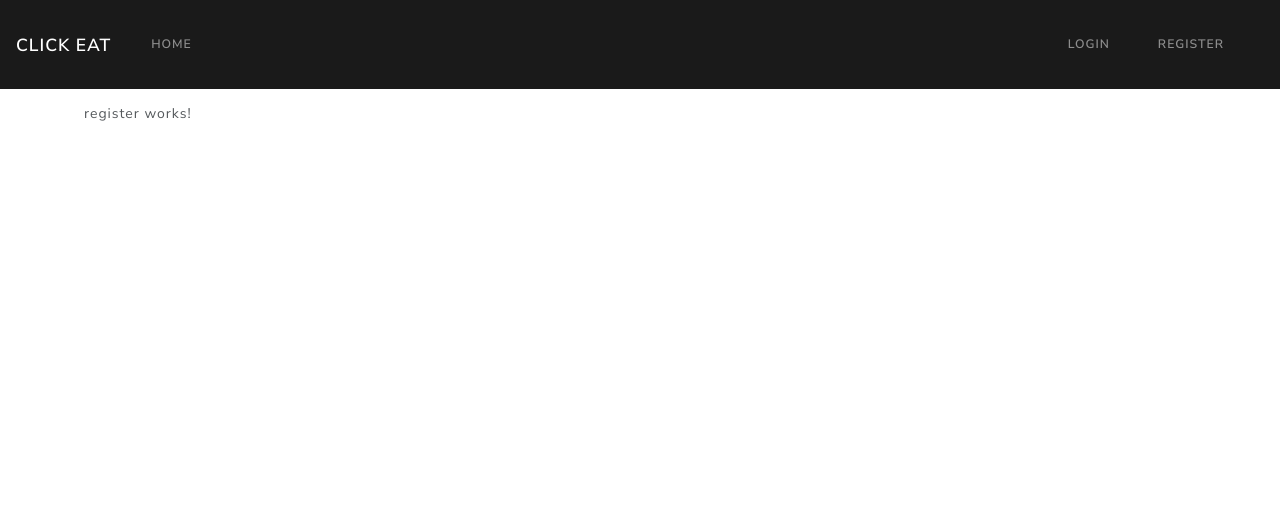
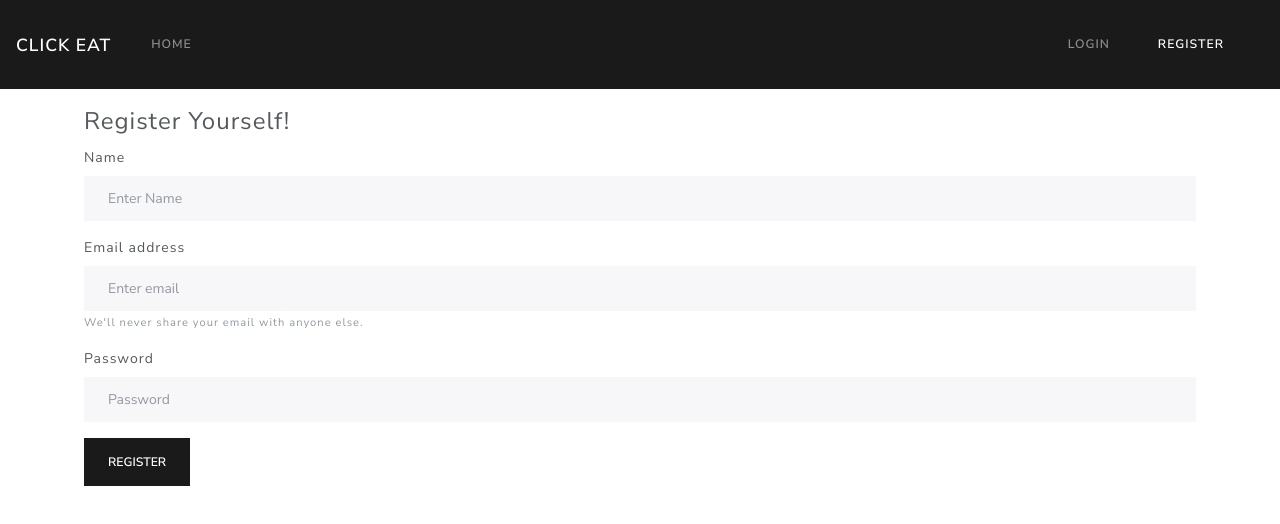
Before and after one commit to pshinde-personal/click-eat-ui, an Angular app: page /register in a window 1280 px wide. Shown: the top 524 px of the page. Built offline with nearby package versions, Linux system fonts and the light colour scheme.

Commit message:
add basic ui login, and registration

```diff
--- a/src/app/app-routing.module.ts
+++ b/src/app/app-routing.module.ts
@@ -25,3 +25,6 @@ const routes: Routes = [
   exports: [RouterModule]
 })
 export class AppRoutingModule { }
+export const AppRoutingComponents = [
+  LoginComponent, ProfileComponent, HomeComponent, RegisterComponent
+]
--- a/src/app/components/home/home.component.html
+++ b/src/app/components/home/home.component.html
@@ -1 +1 @@
-<p>home works!</p>
+<h2>WELCOME TO Click-Eat!</h2>
--- a/src/app/components/login/login.component.html
+++ b/src/app/components/login/login.component.html
@@ -1 +1,16 @@
-<p>login works!</p>
+<form #form="ngForm" (ngSubmit)="onLoginSubmit()">
+  <legend>Login</legend>
+
+  <div class="form-group">
+    <label for="exampleInputEmail1">Email address</label>
+    <input name="email" [(ngModel)]="user.email" #email="ngModel" type="email" required class="form-control"
+      id="exampleInputEmail1" aria-describedby="emailHelp" placeholder="Enter email">
+    <small id="emailHelp" class="form-text text-muted">We'll never share your email with anyone else.</small>
+  </div>
+  <div class="form-group">
+    <label for="exampleInputPassword1">Password</label>
+    <input name="pass" [(ngModel)]="user.password" #pass="ngModel" type="password" class="form-control" required
+      id="exampleInputPassword1" placeholder="Password">
+  </div>
+  <button type="submit" class="btn btn-primary">Submit</button>
+</form>
--- a/src/app/components/login/login.component.ts
+++ b/src/app/components/login/login.component.ts
@@ -1,4 +1,4 @@
-import { Component, OnInit } from '@angular/core';
+import { Component, OnInit, ViewChild } from '@angular/core';
 
 @Component({
   selector: 'app-login',
@@ -8,8 +8,20 @@ import { Component, OnInit } from '@angular/core';
 export class LoginComponent implements OnInit {
 
   constructor() { }
+  @ViewChild('form') form;
+
+  user = {
+    email: '',
+    password: ''
+  }
 
   ngOnInit(): void {
   }
 
+  onLoginSubmit() {
+    const user = this.user
+
+    console.log(user);
+    this.form.reset();
+  }
 }
--- a/src/app/components/navbar/navbar.component.html
+++ b/src/app/components/navbar/navbar.component.html
@@ -7,17 +7,17 @@
 
   <div class="collapse navbar-collapse" id="navbarColor01">
     <ul class="navbar-nav mr-auto">
-      <li class="nav-item ">
+      <li class="nav-item " [routerLinkActive]="['active']" [routerLinkActiveOptions]="{exact: true}">
         <a class="nav-link" [routerLink]="['/']">Home
         </a>
       </li>
     </ul>
     <ul class="navbar-nav navbar-right">
-      <li class="nav-item ">
+      <li class="nav-item " [routerLinkActive]="['active']">
         <a class="nav-link" [routerLink]="['/login']">Login
         </a>
       </li>
-      <li class="nav-item ">
+      <li class="nav-item " [routerLinkActive]="['active']">
         <a class="nav-link" [routerLink]="['/register']">register
         </a>
       </li>
--- a/src/app/components/register/register.component.html
+++ b/src/app/components/register/register.component.html
@@ -1 +1,20 @@
-<p>register works!</p>
+<form #form="ngForm" (ngSubmit)="onRegisterSubmit()">
+  <legend>Register Yourself!</legend>
+  <div class="form-group">
+    <label for="exampleInputEmail1">Name</label>
+    <input type="Name" [(ngModel)]="user.name" name="name" #name="ngModel" class="form-control" id="exampleInputName1"
+      aria-describedby="NameHelp" placeholder="Enter Name">
+  </div>
+  <div class="form-group">
+    <label for="exampleInputEmail1">Email address</label>
+    <input type="email" [(ngModel)]="user.email" name="email" #email="ngModel" class="form-control"
+      id="exampleInputEmail1" aria-describedby="emailHelp" placeholder="Enter email">
+    <small id="emailHelp" class="form-text text-muted">We'll never share your email with anyone else.</small>
+  </div>
+  <div class="form-group">
+    <label for="exampleInputPassword1">Password</label>
+    <input type="password" [(ngModel)]="user.password" name="password" #password="ngModel" class="form-control"
+      id="exampleInputPassword1" placeholder="Password">
+  </div>
+  <button type="submit" class="btn btn-primary">Register</button>
+</form>
--- a/src/app/components/register/register.component.ts
+++ b/src/app/components/register/register.component.ts
@@ -1,4 +1,4 @@
-import { Component, OnInit } from '@angular/core';
+import { Component, OnInit, ViewChild } from '@angular/core';
 
 @Component({
   selector: 'app-register',
@@ -8,8 +8,19 @@ import { Component, OnInit } from '@angular/core';
 export class RegisterComponent implements OnInit {
 
   constructor() { }
-
+  @ViewChild('form') form;
+  user = {
+    name: '',
+    email: '',
+    password: '',
+    role: 'user'
+  }
   ngOnInit(): void {
   }
 
+  onRegisterSubmit() {
+    const user = this.user;
+    console.log(user);
+    this.form.reset();
+  }
 }
```
Also changed, not shown: src/app/app.module.ts (+7 -2 lines).
